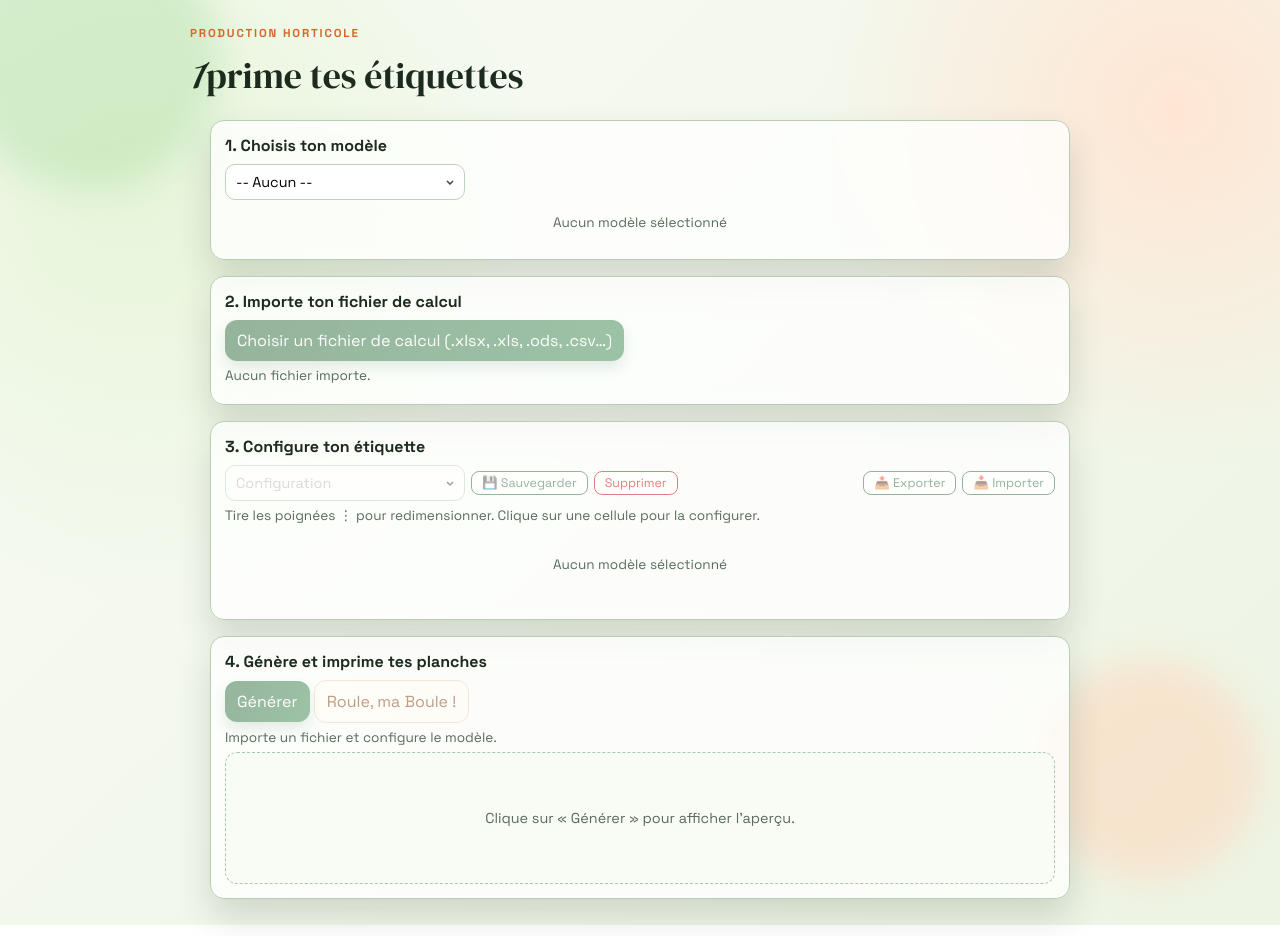
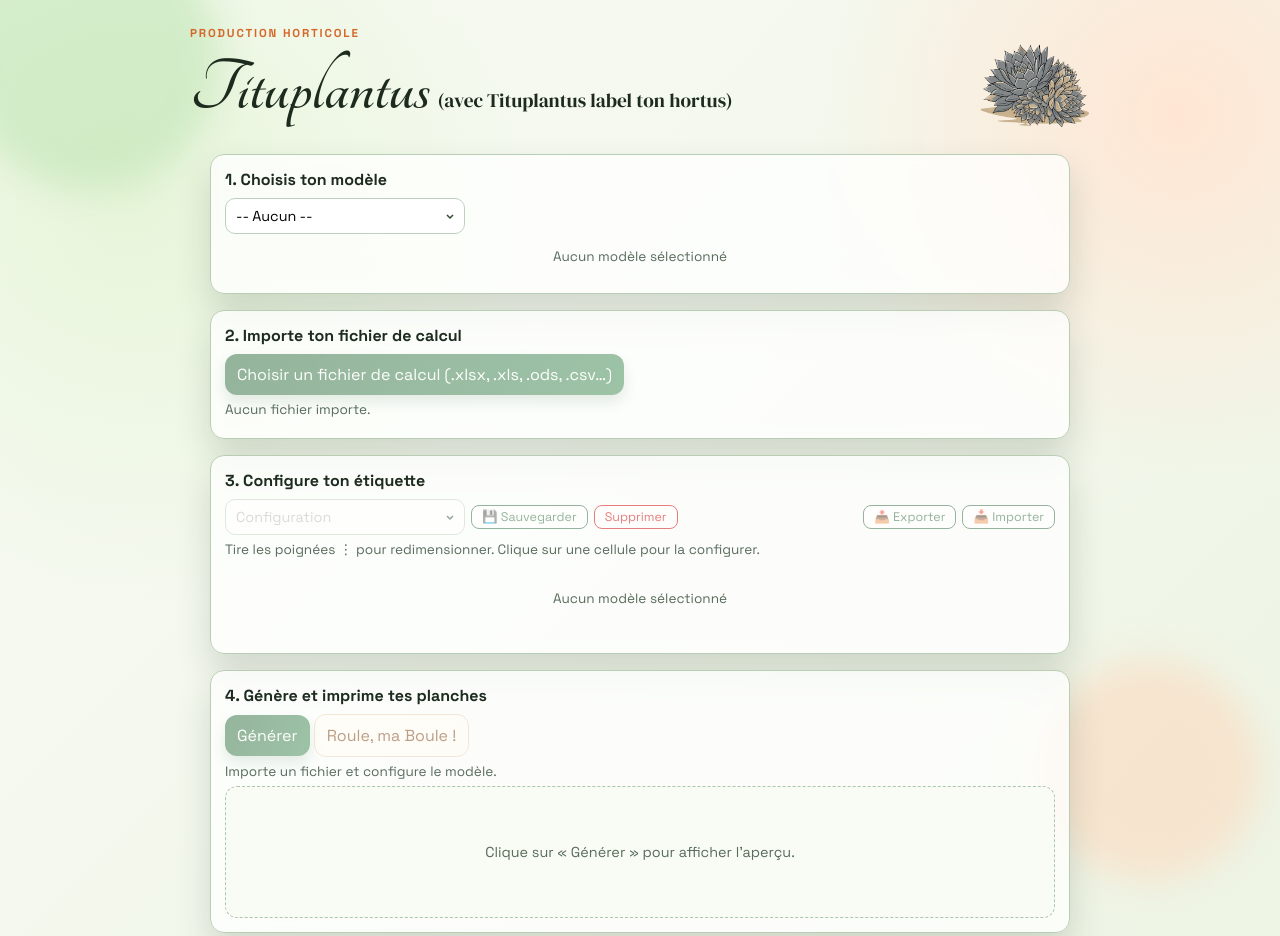
Before and after one commit to Shikakiben/Tituplantus, a website: page index.html in a window 1280 px wide. Shown: the top 936 px of the page. Drawn offline with Linux system fonts and the light colour scheme.

Commit message:
Renomme l'app en Tituplantus Nomen Plantae et ajoute le logo LMDC

```diff
--- a/app.js
+++ b/app.js
@@ -200,7 +200,7 @@ exportArrBtn.addEventListener("click", () => {
   const blob = new Blob([json], { type: 'application/json' });
   const url = URL.createObjectURL(blob);
   const a = document.createElement('a');
-  a.href = url; a.download = 'agencements-1prime.json';
+  a.href = url; a.download = 'agencements-tituplantus.json';
   a.click();
   URL.revokeObjectURL(url);
   mapperInfo.textContent = 'Configurations exportées.';
--- a/index.html
+++ b/index.html
@@ -8,12 +8,12 @@
     <meta name="viewport" content="width=device-width, initial-scale=1.0" />
     <meta name="theme-color" content="#2f6a3f" />
     <meta name="description" content="Créez et imprimez vos étiquettes horticoles 11×115 mm depuis Excel." />
-    <meta name="application-name" content="Étiquettes Horticoles" />
+    <meta name="application-name" content="Tituplantus Nomen Plantae" />
     <meta name="apple-mobile-web-app-capable" content="yes" />
     <meta name="apple-mobile-web-app-status-bar-style" content="black-translucent" />
-    <meta name="apple-mobile-web-app-title" content="Étiquettes" />
+    <meta name="apple-mobile-web-app-title" content="Tituplantus" />
     <link rel="apple-touch-icon" href="assets/icon-192.png" />
-    <title>1prime tes étiquettes</title>
+    <title>Tituplantus Nomen Plantae</title>
     <link rel="manifest" href="manifest.json" />
     <link rel="stylesheet" href="assets/fonts/fonts.css" />
     <link rel="stylesheet" href="styles.css" />
@@ -26,8 +26,9 @@
     <div class="bg-shape bg-shape-b"></div>
 
     <header>
+      <img src="logo-LMDC-square1-1.png" alt="Logo LMDC" class="header-logo" />
       <p class="eyebrow">Production Horticole</p>
-      <h1><span class="logo-1">1</span>prime tes étiquettes</h1>
+      <h1><span class="logo-1">Tituplantus</span> <span class="title-sub">(avec Tituplantus label ton hortus)</span></h1>
     </header>
 
     <main>
--- a/launcher.js
+++ b/launcher.js
@@ -52,7 +52,7 @@ const server = http.createServer((req, res) => {
 
 server.listen(PORT, HOST, () => {
   const url = `http://${HOST}:${PORT}`;
-  console.log(`  Studio d'etiquettes  -  ${url}`);
+  console.log(`  Tituplantus Nomen Plantae  -  ${url}`);
   console.log("  Fermer cette fenetre pour arreter.");
   console.log("");
   openAppWindow(url);
--- a/styles.css
+++ b/styles.css
@@ -49,9 +49,19 @@ body {
 }
 
 header {
-  margin: 0 auto 20px;
+  position: relative;
+  margin: 0 auto 34px;
   max-width: 900px;
   animation: reveal 0.6s ease;
+}
+
+.header-logo {
+  position: absolute;
+  top: 0;
+  right: 0;
+  width: 110px;
+  height: 110px;
+  object-fit: contain;
 }
 
 .eyebrow {
@@ -64,9 +74,9 @@ header {
 }
 
 h1 {
-  margin: 5px 0 8px;
+  margin: 26px 0 8px;
   font-family: "DM Serif Display", serif;
-  font-size: clamp(1.8rem, 2.8vw, 2.8rem);
+  font-size: clamp(1.8rem, 2.8vw, 2.2rem);
   font-weight: 400;
 }
 
@@ -76,6 +86,13 @@ h1 {
   font-size: 2.2em;
   line-height: 0.6;
   vertical-align: baseline;
+}
+
+.title-sub {
+  font-size: 0.55em;
+  font-weight: 400;
+  color: inherit;
+  vertical-align: middle;
 }
 
 .subtitle {
```
Also changed, not shown: README.md, logo-LMDC-square1-1.png (added), manifest.json.
